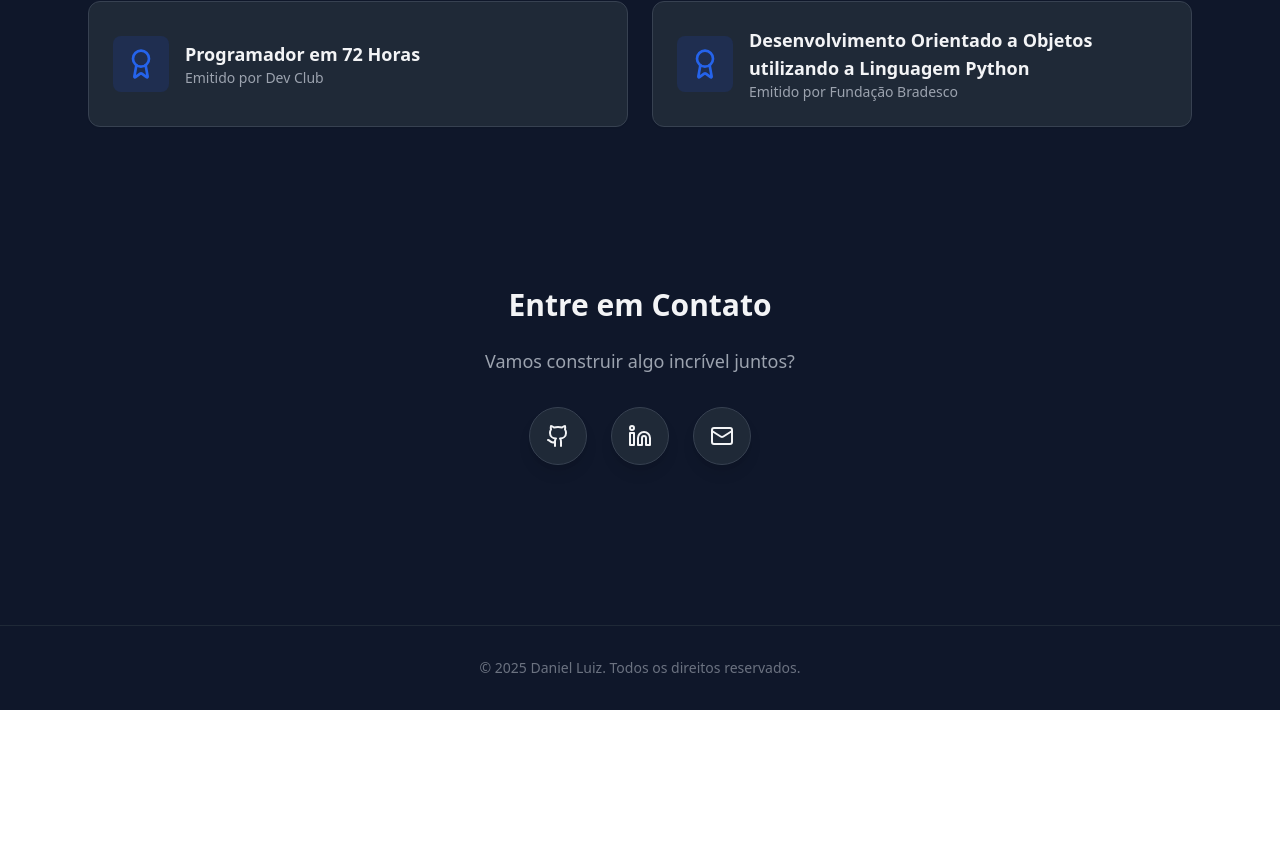
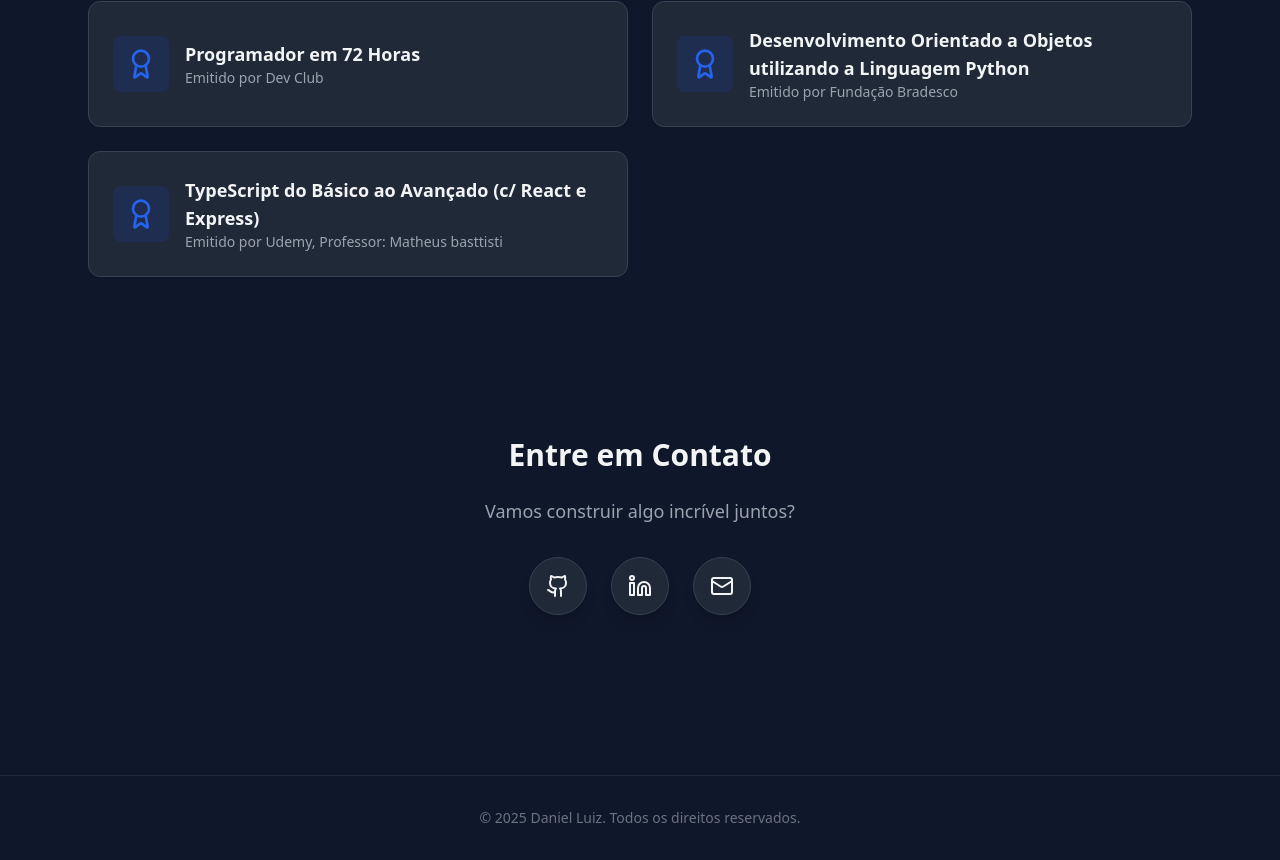
Before and after one commit to danielluiz07/meu-portifolio-react, a React (Vite) app: page / in a window 1280 px wide. Shown: the part 2800-3660 px from the top of the page. Before the commit the page ends 3510 px from the top, so only its background shows below. Built offline with nearby package versions, Linux system fonts and the light colour scheme.

Commit message:
Adicao de um Certificado

```diff
--- a/src/App.jsx
+++ b/src/App.jsx
@@ -27,7 +27,7 @@ const translations = {
       desc: "Sou estudante de Informática no IFPB e desenvolvedor Full Stack em formação. Tenho foco na criação de aplicações web reais e funcionais, utilizando tecnologias modernas como React, Node.js, Express, Tailwind CSS entre outras tecnologias.Minha experiência vai além da teoria: já desenvolvi desde plataformas de gestão de links e finanças até aplicações integradas com Inteligência Artificial, como o CopyGenius. Também sou entusiasta de IoT e automação, explorando o mundo do hardware com Arduino e ESP para criar soluções inovadoras, como melhora de um protótipo de reuso de águas cinzas e a construçao de um simulador de métoo sismico de reflexão indireta.",
       stats: {
         exp: "Anos Exp.",
-        projects: "Projetos"
+        projects: "Projetos",
       },
     },
     projects: {
@@ -85,6 +85,11 @@ const translations = {
             "Desenvolvimento Orientado a Objetos utilizando a Linguagem Python",
           issuer: "Fundação Bradesco",
         },
+        {
+          id: 9,
+          title: "TypeScript do Básico ao Avançado (c/ React e Express)",
+          issuer: "Udemy, Professor: Matheus basttisti",
+        },
       ],
     },
     contact: {
@@ -111,8 +116,8 @@ const translations = {
       desc: "I am an Informatics student at IFPB and a Full Stack developer in training. My focus is on creating real, functional web applications using modern technologies like React, Node.js, Express, and Tailwind CSS, among others.My experience goes beyond theory: I have developed projects ranging from link and finance management platforms to applications integrated with Artificial Intelligence, such as CopyGenius. I am also an IoT and automation enthusiast, exploring the hardware world with Arduino and ESP to create innovative solutions, such as improving a greywater reuse prototype and building an indirect reflection seismic method simulator.",
       stats: {
         exp: "Years Exp.",
-        projects: "Projects"
-      }
+        projects: "Projects",
+      },
     },
     skills: { title: "Technologies" },
     projects: {
@@ -161,6 +166,11 @@ const translations = {
           title: "Object-Oriented Development using Python",
           issuer: "Fundação Bradesco",
         },
+        {
+          id: 9,
+          title: "TypeScript from Basic to Advanced (w/ React and Express)",
+          issuer: "Udemy, Instructor: Matheus Battisti",
+        },
       ],
     },
     contact: {
```
